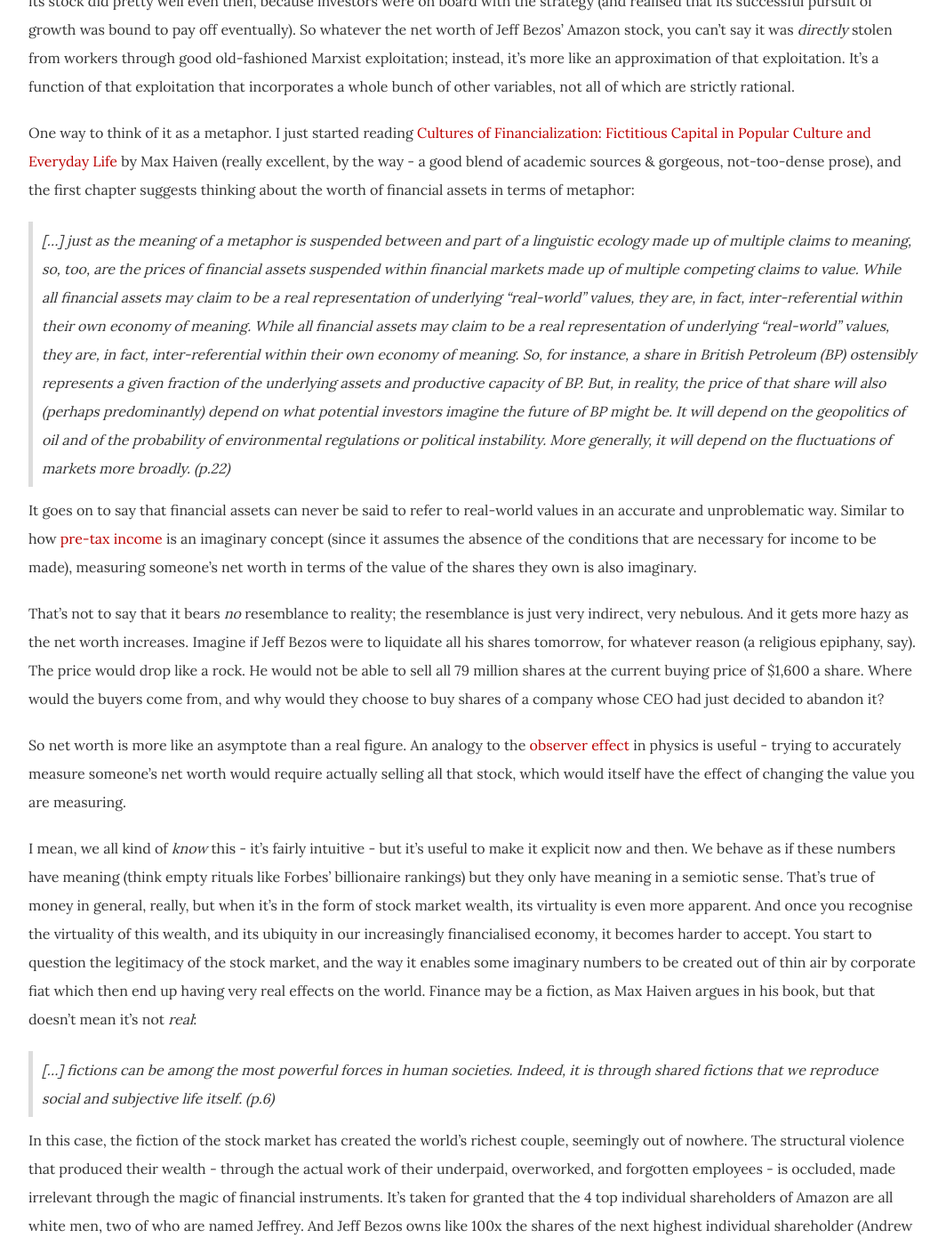
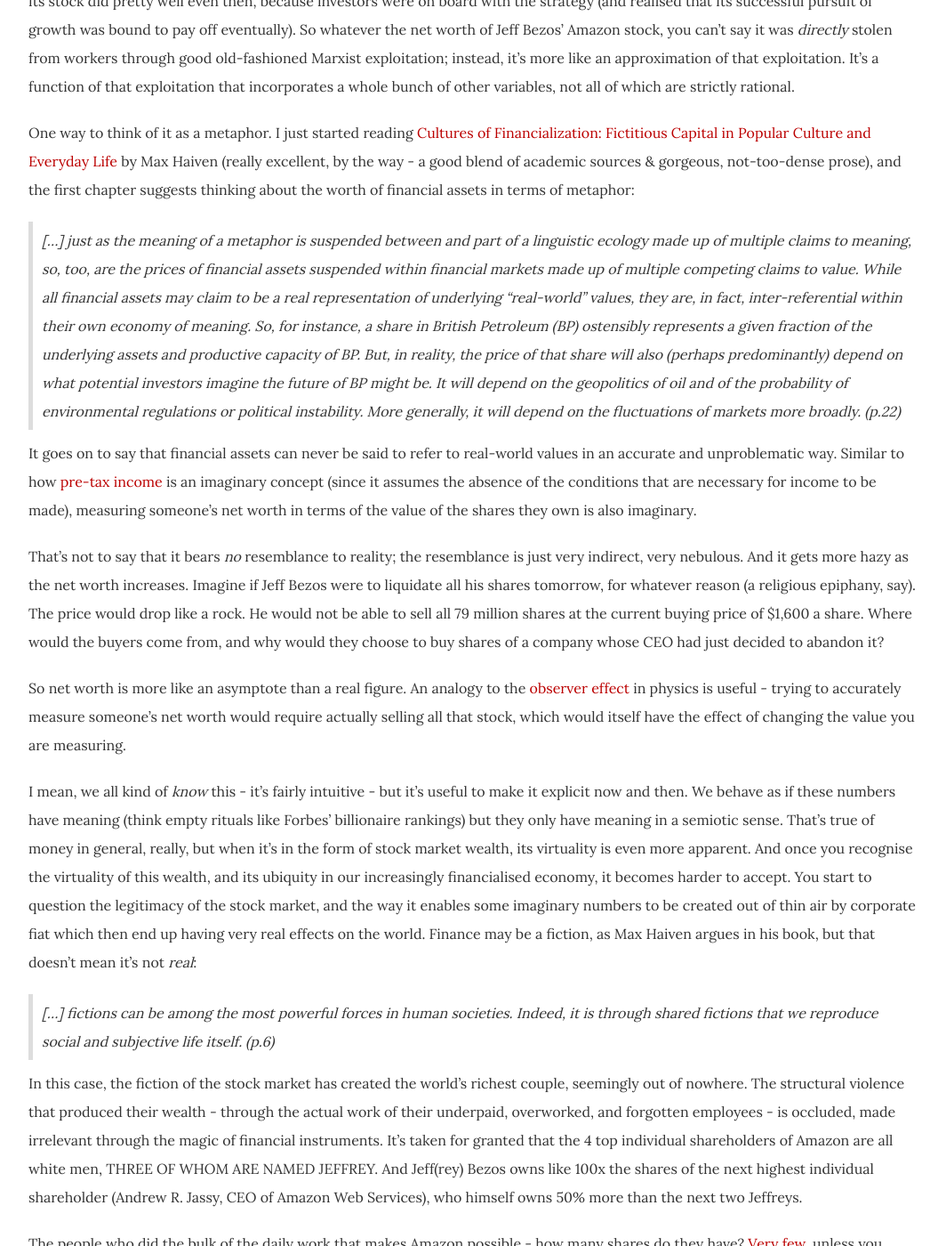
Before and after one commit to dellsystem/dellsystem.github.io, a Jekyll site: the page built from _posts/2019-1-19-fragments-19.md, in a window 1280 px wide and 1400 px high, scrolled down 1928 px. Shown: the whole window at 89% size, without its empty margins (108-1172 px from the left). Built offline with Jekyll 4.4.1, drawn with Linux system fonts in a browser that asks for light colours; some of the changed text lies outside the part shown.

Commit message:
Update fragments 19, 122
typos, clarifications

```diff
--- a/_posts/2019-1-19-fragments-19.md
+++ b/_posts/2019-1-19-fragments-19.md
@@ -34,7 +34,7 @@ What makes this whole thing tricky to reason about (especially from a Marxist pe
 One way to think of it as a metaphor. I just started reading [Cultures of Financialization: Fictitious Capital in Popular Culture
 and Everyday Life](https://maxhaiven.com/2014/01/10/cultures-of-financialization/) by Max Haiven (really excellent, by the way - a good blend of academic sources & gorgeous, not-too-dense prose), and the first chapter suggests thinking about the worth of financial assets in terms of metaphor:
 
-> [...] just as the meaning of a metaphor is suspended between and part of a linguistic ecology made up of multiple claims to meaning, so, too, are the prices of financial assets suspended within financial markets made up of multiple competing claims to value. While all financial assets may claim to be a real representation of underlying “real-world” values, they are, in fact, inter-referential within their own economy of meaning. While all financial assets may claim to be a real representation of underlying “real-world” values, they are, in fact, inter-referential within their own economy of meaning. So, for instance, a share in British Petroleum (BP) ostensibly represents a given fraction of the underlying assets and productive capacity of BP. But, in reality, the price of that share will also (perhaps predominantly) depend on what potential investors imagine the future of BP might be. It will depend on the geopolitics of oil and of the probability of environmental regulations or political instability. More generally, it will depend on the fluctuations of markets more broadly. (p.22)
+> [...] just as the meaning of a metaphor is suspended between and part of a linguistic ecology made up of multiple claims to meaning, so, too, are the prices of financial assets suspended within financial markets made up of multiple competing claims to value. While all financial assets may claim to be a real representation of underlying “real-world” values, they are, in fact, inter-referential within their own economy of meaning. So, for instance, a share in British Petroleum (BP) ostensibly represents a given fraction of the underlying assets and productive capacity of BP. But, in reality, the price of that share will also (perhaps predominantly) depend on what potential investors imagine the future of BP might be. It will depend on the geopolitics of oil and of the probability of environmental regulations or political instability. More generally, it will depend on the fluctuations of markets more broadly. (p.22)
 
 It goes on to say that financial assets can never be said to refer to real-world values in an accurate and unproblematic way. Similar to how [pre-tax income](/posts/fragments-15) is an imaginary concept (since it assumes the absence of the conditions that are necessary for income to be made), measuring someone's net worth in terms of the value of the shares they own is also imaginary.
 
@@ -46,9 +46,9 @@ I mean, we all kind of _know_ this - it's fairly intuitive - but it's useful to
 
 > [...] fictions can be among the most powerful forces in human societies. Indeed, it is through shared fictions that we reproduce social and subjective life itself. (p.6)
 
-In this case, the fiction of the stock market has created the world's richest couple, seemingly out of nowhere. The structural violence that produced their wealth - through the actual work of their underpaid, overworked, and forgotten employees - is occluded, made irrelevant through the magic of financial instruments. It's taken for granted that the 4 top individual shareholders of Amazon are all white men, two of who are named Jeffrey. And Jeff Bezos owns like 100x the shares of the next highest individual shareholder (Andrew R. Jassy, CEO of Amazon Web Services), who himself owns 50% more than the Jeffreys (sorry, Jeffreys).
+In this case, the fiction of the stock market has created the world's richest couple, seemingly out of nowhere. The structural violence that produced their wealth - through the actual work of their underpaid, overworked, and forgotten employees - is occluded, made irrelevant through the magic of financial instruments. It's taken for granted that the 4 top individual shareholders of Amazon are all white men, THREE OF WHOM ARE NAMED JEFFREY. And Jeff(rey) Bezos owns like 100x the shares of the next highest individual shareholder (Andrew R. Jassy, CEO of Amazon Web Services), who himself owns 50% more than the next two Jeffreys.
 
-The bulk of the people who do the daily work that makes Amazon possible - how many shares do they have? [Very few](http://amazonemancipatory.com/stock-shareholders), unless you happened to get in early with a role that's considered high-value. That's just how it works in this system.
+The people who did the bulk of the daily work that makes Amazon possible - how many shares do they have? [Very few](http://amazonemancipatory.com/stock-shareholders), unless you happened to get in early with a role that's considered high-value. That's just how it works in this system.
 
 Whence does this system derive legitimacy? It doesn't, ultimately. It's not designed as an instrument for delivering justice; it's an apparatus for administering power while also concealing its true function. It's a brilliant innovation, really: wrap a shroud around the existing system, which both enhances its effects, while also making it hard to see, and thus hard to contest.
 
```
Also changed, not shown: _posts/2019-5-2-fragments-122.md (+1 -1 lines).
